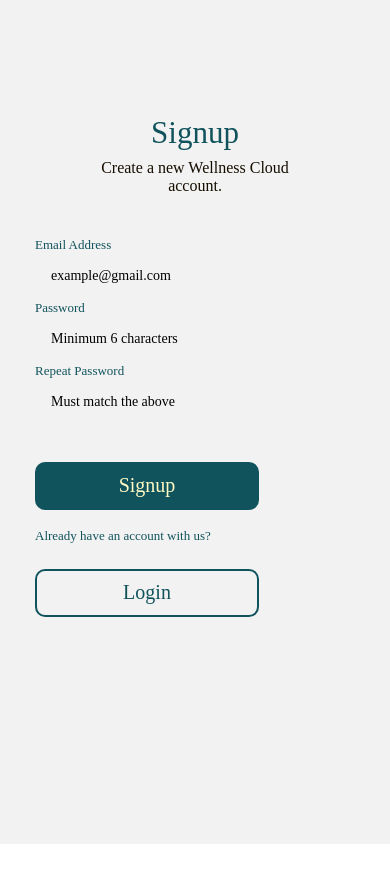
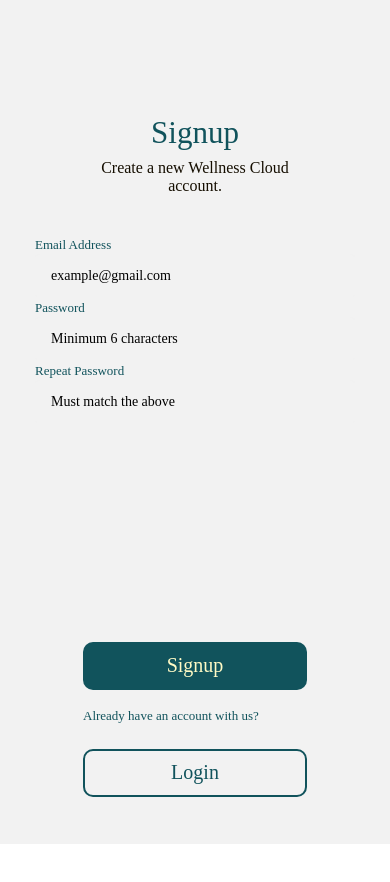
Before and after one commit to launchbaseuk/Parent-Cloud-React-2, a React Native app: screen /Login in a window 390 px wide. Shown: the top 882 px of the page. Before the commit the page ends 844 px from the top, so only its background shows below. Built offline with nearby package versions, Linux system fonts and the light colour scheme.

Commit message:
wrapper fix

```diff
--- a/src/components/auth/AuthScreenShared/index.tsx
+++ b/src/components/auth/AuthScreenShared/index.tsx
@@ -8,7 +8,7 @@
 
 const AuthSharedScreen = ({children}: any) => {
   return (
-    <View>
+    <View style={styles.wrapper}>
       <ScrollView contentContainerStyle={{flexDirection: 'column'}}>
         {children}
       </ScrollView>
```
